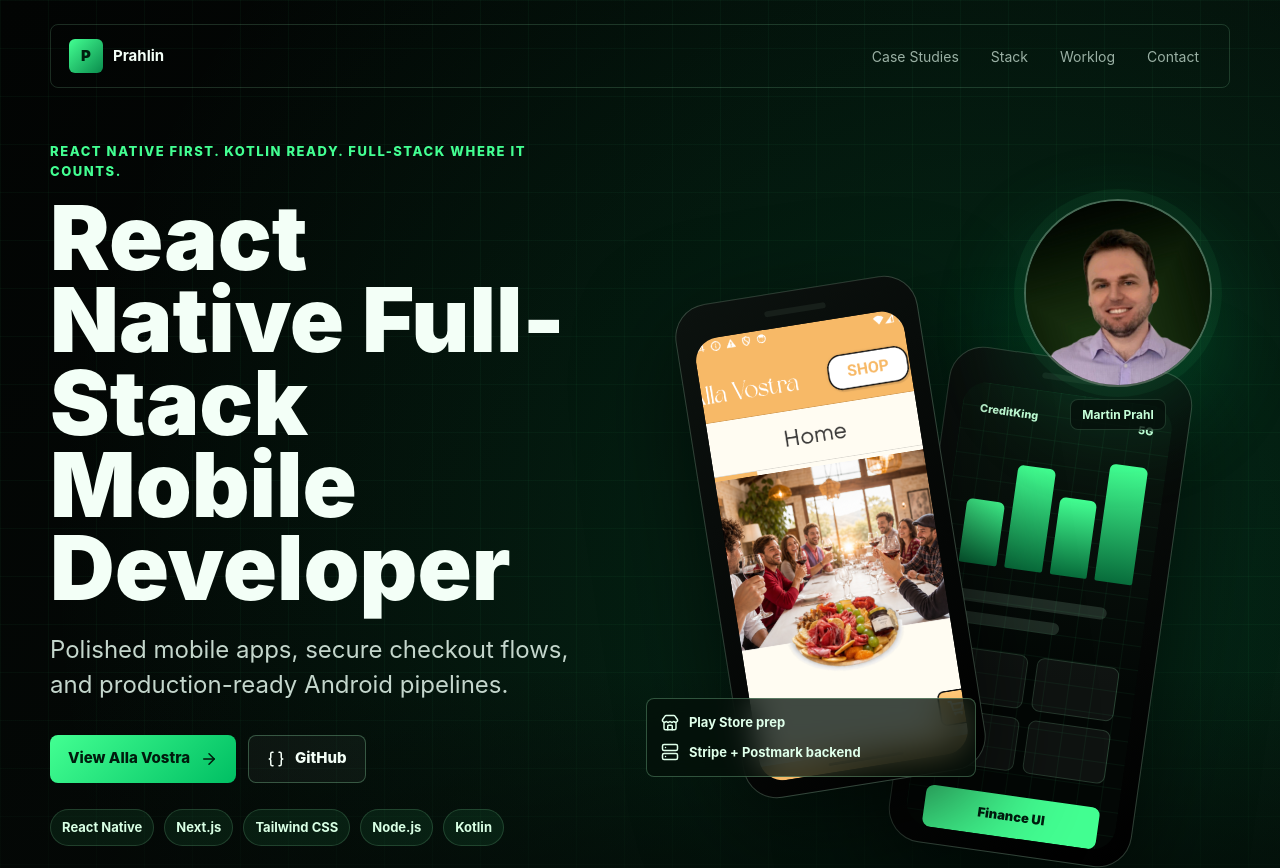
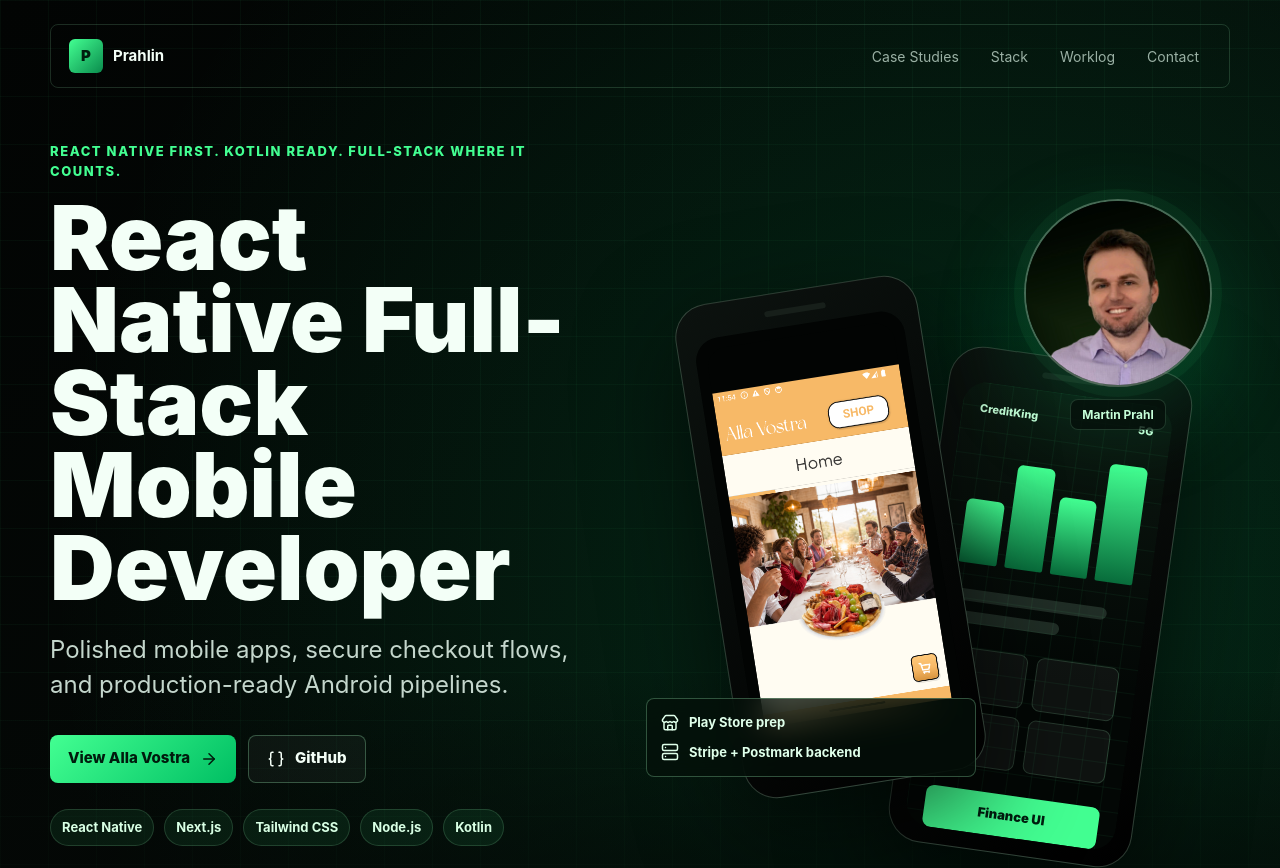
Before and after one commit to Prahlin/portfolio, a Next.js app: page / in a window 1280 px wide. Shown: the top 868 px of the page. Built offline with nearby package versions, Linux system fonts and the light colour scheme; no server answers.

Commit message:
replaced profile photo with a more fitting background color gradient. adjusted the 'alla vostra' device frame's screenshot inlay with a less-clipped version of the image along its edges.

```diff
--- a/app/globals.css
+++ b/app/globals.css
@@ -321,11 +321,20 @@ h3 {
 
 .phone-screen.has-image {
   background: #020403;
-  padding: 0;
+  padding: 5%;
+}
+
+.phone-screen-image-frame {
+  background: #020403;
+  border-radius: 19px;
+  height: 100%;
+  overflow: hidden;
+  position: relative;
+  width: 100%;
 }
 
 .phone-screen-image {
-  object-fit: cover;
+  object-fit: contain;
   object-position: center;
 }
 
--- a/app/page.tsx
+++ b/app/page.tsx
@@ -70,6 +70,7 @@ function PhonePreview({
       <div className="phone-speaker" />
       <div className={`phone-screen${screenImageSrc ? " has-image" : ""}`}>
         {screenImageSrc ? (
+          <div className="phone-screen-image-frame">
             <Image
               alt={screenImageAlt ?? `${title} app screen`}
               className="phone-screen-image"
@@ -77,6 +78,7 @@ function PhonePreview({
               sizes="245px"
               src={screenImageSrc}
             />
+          </div>
         ) : (
           <>
             <div className="phone-status">
@@ -181,7 +183,7 @@ export default function Home() {
               <div className="profile-orbit">
                 <Image
                   alt="Martin Prahl profile photo"
-                  src="/images/martin2.jpg"
+                  src="/images/martin3.jpg"
                   width={220}
                   height={220}
                   priority
```
Also changed, not shown: public/images/martin3.jpg (added). Lines whose indentation alone changed are shown as unchanged.
